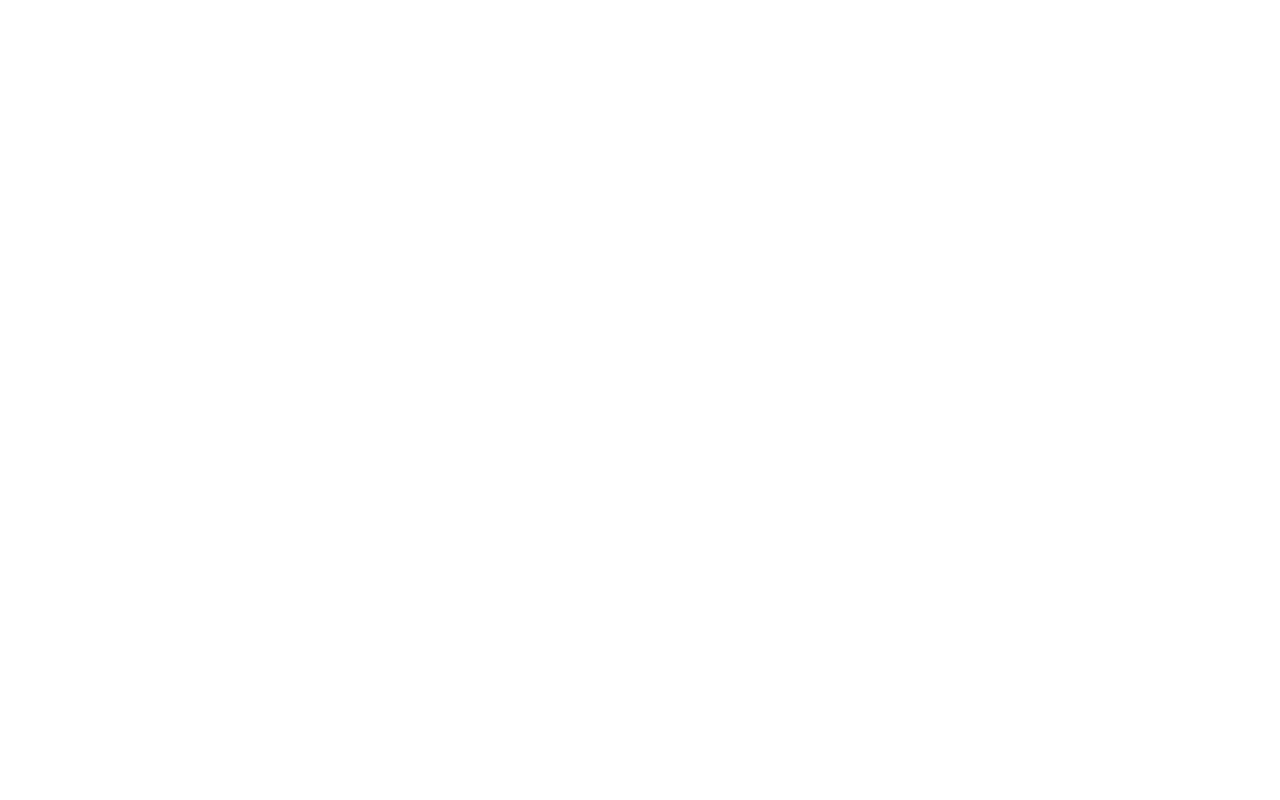
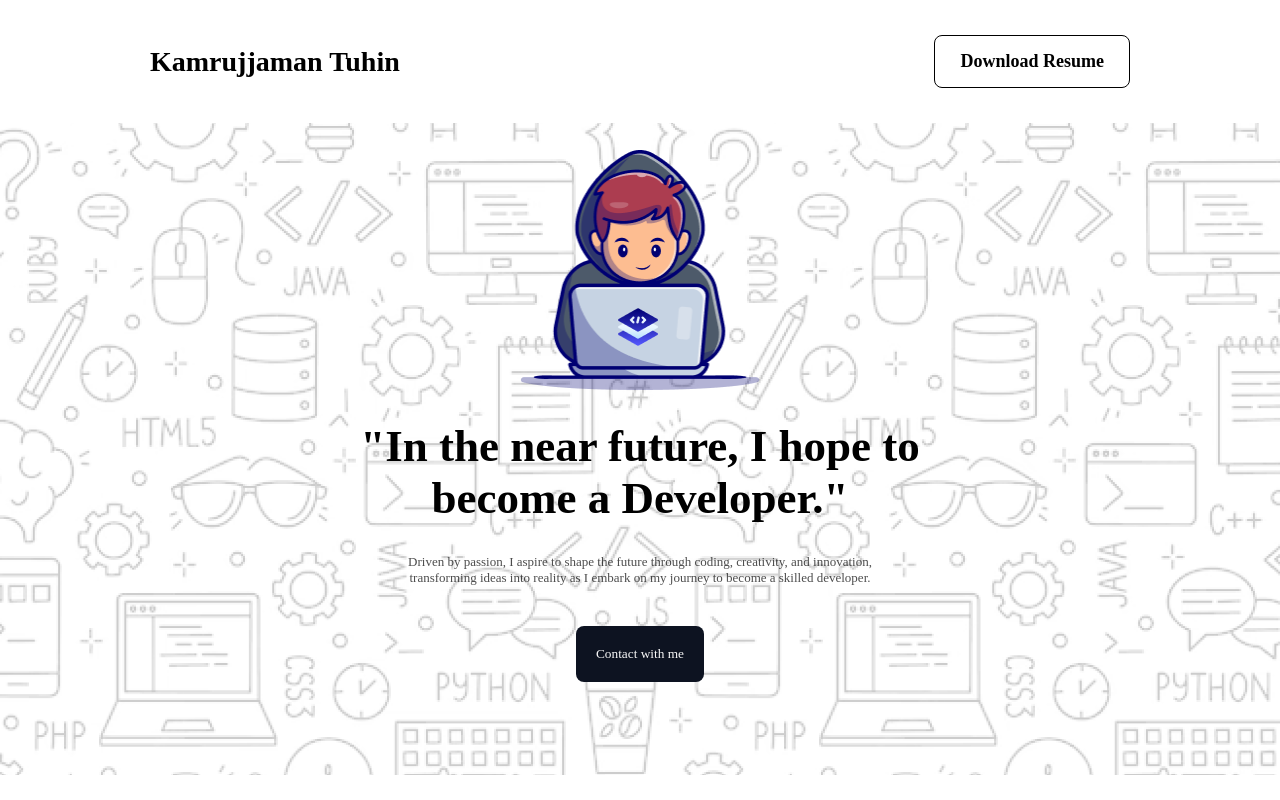
Before and after one commit to kamrujjamantuhin/A1-ProgrammingHero, a plain HTML site: page index.html in a window 1280 px wide. Drawn offline with Linux system fonts and the light colour scheme; a web font is replaced by a local one.

Commit message:
Implemented the header section.

```diff
--- a/index.html
+++ b/index.html
@@ -10,9 +10,26 @@
     <link rel="stylesheet" href="styles/style.css">
 </head>
 <body class="azeret-mono">
+    <!-- Header Section Starts -->
     <header>
-
+        <!-- Navbar Section Starts -->
+        <nav class="navbar">
+            <h2 class="navbar-title">Kamrujjaman Tuhin</h2>
+            <p class="download-resume">Download Resume</p>
+        </nav>
+        <!-- Navbar Section Ends -->
+         <!-- Banner Section Starts -->
+          <section class="banner-container">
+            <div class="banner-content">
+                <img class="banner-profile-picture" src="assets/Group.png" alt="">
+                <h1 class="banner-title">"In the near future, I hope to<br>become a Developer."</h1>
+                <p class="banner-description">Driven by passion, I aspire to shape the future through coding, creativity, and innovation,<br>transforming ideas into reality as I embark on my journey to become a skilled developer.</p>
+                <button class="btn-primary azeret-mono">Contact with me</button>
+            </div>
+          </section>
+          <!-- Banner Section Ends -->
     </header>
+    <!-- Header Section Ends -->
     <main>
 
     </main>
--- a/styles/style.css
+++ b/styles/style.css
@@ -3,3 +3,86 @@
   font-optical-sizing: auto;
   font-style: normal;
 }
+
+*{
+    box-sizing: border-box;
+    margin: 0;
+    padding: 0;
+}
+
+/* Header Section Styles Starts */
+
+/* Navbar Section Styles Starts  */
+
+.navbar {
+    display: flex;
+    align-items: center;
+    justify-content: space-between;
+    padding: 35px 150px;
+}
+
+.navbar-title {
+    font-size: 28px;
+    font-weight: 800;
+}
+
+.download-resume {
+    border: 1px solid black;
+    border-radius: 8px;
+    padding: 15px 25px;
+    font-size: 18px;
+    font-weight: 600;
+}
+
+/* Navbar Section Styles Ends */
+
+/* Banner Section Starts */
+
+.banner-container {
+    background-image: url('../assets/Hero-bg.png');
+    height: 652px;
+    background-size: cover;
+    background-repeat: no-repeat;
+    background-position: center;
+}
+
+.banner-profile-picture{
+    height: 240px;
+    width: 240px;
+}
+
+.banner-content{
+    display: flex;
+    flex-direction: column;
+    justify-content: center;
+    height: 585px;
+    align-items: center;
+}
+
+.banner-title{
+    font-size: 45px;
+    font-weight: 800;
+    text-align: center;
+    margin-top: 30px;
+}
+
+.banner-description{
+    font-size: 13px;
+    font-weight: 400;
+    text-align: center;
+    opacity: 0.7;
+    margin-top: 30px;
+}
+
+.btn-primary{
+    border-radius: 8px;
+    background: #0D1321;
+    color: #f9f9f9;
+    padding: 20px 20px;
+    border: none;
+    margin-top: 40px;
+}
+
+/* Banner Section Ends */
+
+/* Header Section Styles Ends */
```
